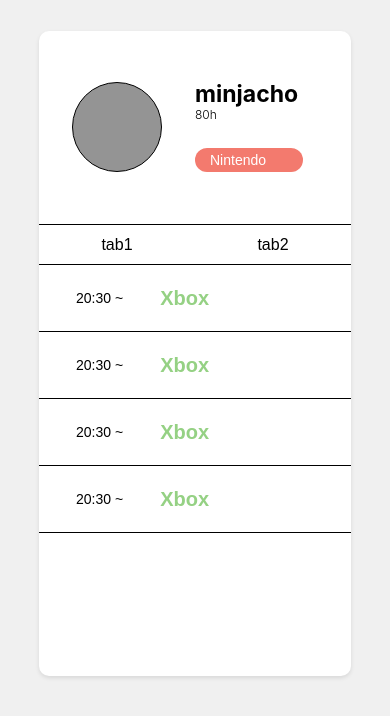
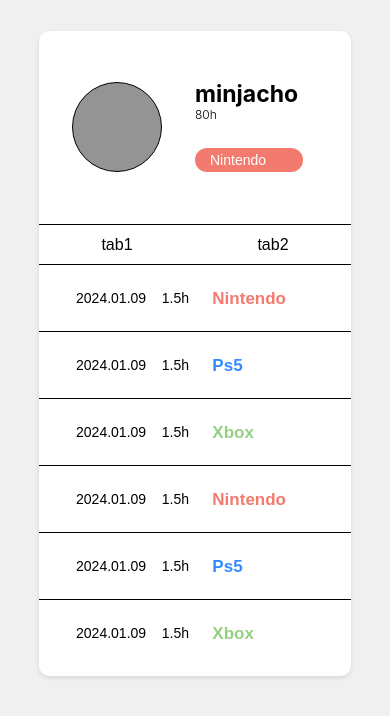
Before and after one commit to Commit-The-Frog/lv42-design, a website: page public/user_reservation_2.html in a window 390 px wide. Shown: the part 106-822 px from the top of the page. Drawn offline with Linux system fonts and the light colour scheme.

Commit message:
font size modified for small screen

```diff
--- a/public/css/style.css
+++ b/public/css/style.css
@@ -154,20 +154,21 @@
 	border-top: 0.5px solid black;
 }
 
-.content-slide-compounds {
+/* .content-slide-compounds {
+	flex-grow: 1;
     overflow-x: auto;
+	overflow-y: hidden;
 	scroll-snap-type: x mandatory;
 	display: flex;
 	flex-direction: row;
-	width: 100%
-
+	width: 100%;
 }
 
 .content-slide-lists {
 	scroll-snap-align: start;
 	width: 100%;
 	border-top: 0.5px solid black;
-}
+} */
 
 .content-element {
 	width: 100%;
@@ -181,9 +182,10 @@
 	color: black;
 }
 
-.content-slide-compounds .content-element {
+/* .content-slide-compounds .content-element {
 	min-width: 80vw;
 }
+ */
 
 .content-time {
 	font-size: 14px;
@@ -193,8 +195,12 @@
 	align-items: center;
 }
 
+.content-time p{
+	margin-right: 4vw;
+}
+
 .content-value {
-	font-size: 20px;
+	font-size: 19px;
 	font-weight: bold;
 	display: flex;
 	align-items: center;
@@ -203,6 +209,11 @@
 	flex-grow: 1;
 	padding-left: 9.5vw;
 	padding-right: 6vw;
+}
+
+.history .content-value {
+	padding-left: 2vw;
+	font-size: 17px;
 }
 
 .content-type-1 {
--- a/public/user_reservation_2.html
+++ b/public/user_reservation_2.html
@@ -32,98 +32,93 @@
 					<div class="content-tab user-content-tab"><p>tab1</p></div>
 					<div class="content-tab user-content-tab"><p>tab2</p></div>
 				</div>
-				<div class="content-slide-compounds">
-					<div class="content-slide-lists">
+				<div class="content-lists history">
 					<button class="content-element">
-							<div class="content-time"><p>20:30 ~</p></div>
+						<div class="content-time"><p>2024.01.09</p><p>1.5h</p></div>
+						<div class="content-value content-type-3"><p>Nintendo</p></div>
+					</button>
+					<button class="content-element">
+						<div class="content-time"><p>2024.01.09</p><p>1.5h</p></div>
+						<div class="content-value content-type-2"><p>Ps5</p></div>
+					</button>
+					<button class="content-element">
+						<div class="content-time"><p>2024.01.09</p><p>1.5h</p></div>
 						<div class="content-value content-type-1"><p>Xbox</p></div>
 					</button>
 					<button class="content-element">
-							<div class="content-time"><p>20:30 ~</p></div>
+						<div class="content-time"><p>2024.01.09</p><p>1.5h</p></div>
+						<div class="content-value content-type-3"><p>Nintendo</p></div>
+					</button>
+					<button class="content-element">
+						<div class="content-time"><p>2024.01.09</p><p>1.5h</p></div>
+						<div class="content-value content-type-2"><p>Ps5</p></div>
+					</button>
+					<button class="content-element">
+						<div class="content-time"><p>2024.01.09</p><p>1.5h</p></div>
 						<div class="content-value content-type-1"><p>Xbox</p></div>
 					</button>
 					<button class="content-element">
-							<div class="content-time"><p>20:30 ~</p></div>
+						<div class="content-time"><p>2024.01.09</p><p>1.5h</p></div>
+						<div class="content-value content-type-3"><p>Nintendo</p></div>
+					</button>
+					<button class="content-element">
+						<div class="content-time"><p>2024.01.09</p><p>1.5h</p></div>
+						<div class="content-value content-type-2"><p>Ps5</p></div>
+					</button>
+					<button class="content-element">
+						<div class="content-time"><p>2024.01.09</p><p>1.5h</p></div>
 						<div class="content-value content-type-1"><p>Xbox</p></div>
 					</button>
 					<button class="content-element">
-							<div class="content-time"><p>20:30 ~</p></div>
-							<div class="content-value content-type-1"><p>Xbox</p></div>
+						<div class="content-time"><p>2024.01.09</p><p>1.5h</p></div>
+						<div class="content-value content-type-3"><p>Nintendo</p></div>
 					</button>
-					</div>
-					<div class="content-slide-lists">
 					<button class="content-element">
-							<div class="content-time"><p>20:30 ~</p></div>
+						<div class="content-time"><p>2024.01.09</p><p>1.5h</p></div>
+						<div class="content-value content-type-2"><p>Ps5</p></div>
+					</button>
+					<button class="content-element">
+						<div class="content-time"><p>2024.01.09</p><p>1.5h</p></div>
 						<div class="content-value content-type-1"><p>Xbox</p></div>
 					</button>
 					<button class="content-element">
-							<div class="content-time"><p>20:30 ~</p></div>
+						<div class="content-time"><p>2024.01.09</p><p>1.5h</p></div>
+						<div class="content-value content-type-3"><p>Nintendo</p></div>
+					</button>
+					<button class="content-element">
+						<div class="content-time"><p>2024.01.09</p><p>1.5h</p></div>
+						<div class="content-value content-type-2"><p>Ps5</p></div>
+					</button>
+					<button class="content-element">
+						<div class="content-time"><p>2024.01.09</p><p>1.5h</p></div>
 						<div class="content-value content-type-1"><p>Xbox</p></div>
 					</button>
 					<button class="content-element">
-							<div class="content-time"><p>20:30 ~</p></div>
+						<div class="content-time"><p>2024.01.09</p><p>1.5h</p></div>
+						<div class="content-value content-type-3"><p>Nintendo</p></div>
+					</button>
+					<button class="content-element">
+						<div class="content-time"><p>2024.01.09</p><p>1.5h</p></div>
+						<div class="content-value content-type-2"><p>Ps5</p></div>
+					</button>
+					<button class="content-element">
+						<div class="content-time"><p>2024.01.09</p><p>1.5h</p></div>
 						<div class="content-value content-type-1"><p>Xbox</p></div>
 					</button>
 					<button class="content-element">
-							<div class="content-time"><p>20:30 ~</p></div>
-							<div class="content-value content-type-1"><p>Xbox</p></div>
-						</button>
-					</div>
-					<div class="content-slide-lists">
-						<button class="content-element">
-							<div class="content-time"><p>20:30 ~</p></div>
-							<div class="content-value content-type-1"><p>Xbox</p></div>
+						<div class="content-time"><p>2024.01.09</p><p>1.5h</p></div>
+						<div class="content-value content-type-3"><p>Nintendo</p></div>
 					</button>
 					<button class="content-element">
-							<div class="content-time"><p>20:30 ~</p></div>
-							<div class="content-value content-type-1"><p>Xbox</p></div>
+						<div class="content-time"><p>2024.01.09</p><p>1.5h</p></div>
+						<div class="content-value content-type-2"><p>Ps5</p></div>
 					</button>
 					<button class="content-element">
-							<div class="content-time"><p>20:30 ~</p></div>
-							<div class="content-value content-type-1"><p>Xbox</p></div>
-						</button>
-						<button class="content-element">
-							<div class="content-time"><p>20:30 ~</p></div>
-							<div class="content-value content-type-1"><p>Xbox</p></div>
-						</button>
-					</div><div class="content-slide-lists">
-						<button class="content-element">
-							<div class="content-time"><p>20:30 ~</p></div>
-							<div class="content-value content-type-1"><p>Xbox</p></div>
-						</button>
-						<button class="content-element">
-							<div class="content-time"><p>20:30 ~</p></div>
-							<div class="content-value content-type-1"><p>Xbox</p></div>
-						</button>
-						<button class="content-element">
-							<div class="content-time"><p>20:30 ~</p></div>
-							<div class="content-value content-type-1"><p>Xbox</p></div>
-						</button>
-						<button class="content-element">
-							<div class="content-time"><p>20:30 ~</p></div>
-							<div class="content-value content-type-1"><p>Xbox</p></div>
-						</button>
-					</div>
-					<div class="content-slide-lists">
-						<button class="content-element">
-							<div class="content-time"><p>20:30 ~</p></div>
-							<div class="content-value content-type-1"><p>Xbox</p></div>
-						</button>
-						<button class="content-element">
-							<div class="content-time"><p>20:30 ~</p></div>
-							<div class="content-value content-type-1"><p>Xbox</p></div>
-						</button>
-						<button class="content-element">
-							<div class="content-time"><p>20:30 ~</p></div>
-							<div class="content-value content-type-1"><p>Xbox</p></div>
-						</button>
-						<button class="content-element">
-							<div class="content-time"><p>20:30 ~</p></div>
+						<div class="content-time"><p>2024.01.09</p><p>1.5h</p></div>
 						<div class="content-value content-type-1"><p>Xbox</p></div>
 					</button>
 				</div>
 			</div>
 	</div>
-	</div>
 </body>
 </html>
```
Also changed, not shown: public/user_reservation_1.html (+7 -7 lines). Lines whose indentation alone changed are shown as unchanged.
